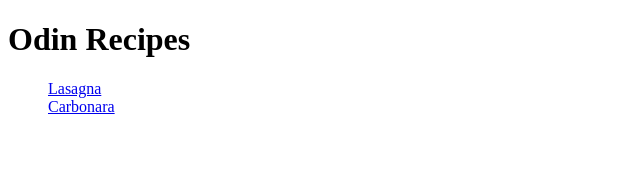
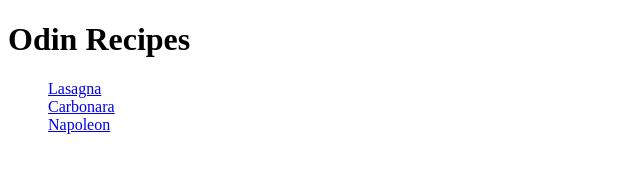
Before and after one commit to akravchenko5/the-odin-project, a plain HTML site: page odin-recipe/index.html in a window 1280 px wide. Shown: the full height of the page, 0-640 px from the left. Drawn offline with Linux system fonts and the light colour scheme.

Commit message:
recipes added

```diff
--- a/odin-recipe/index.html
+++ b/odin-recipe/index.html
@@ -11,6 +11,7 @@
     <ul style="list-style-type: none">
       <li><a href="recipes/lasagna.html">Lasagna</a></li>
       <li><a href="recipes/carbonara.html">Carbonara</a></li>
+      <li><a href="recipes/napoleon.html">Napoleon</a></li>
     </ul>
   </body>
 </html>
```
